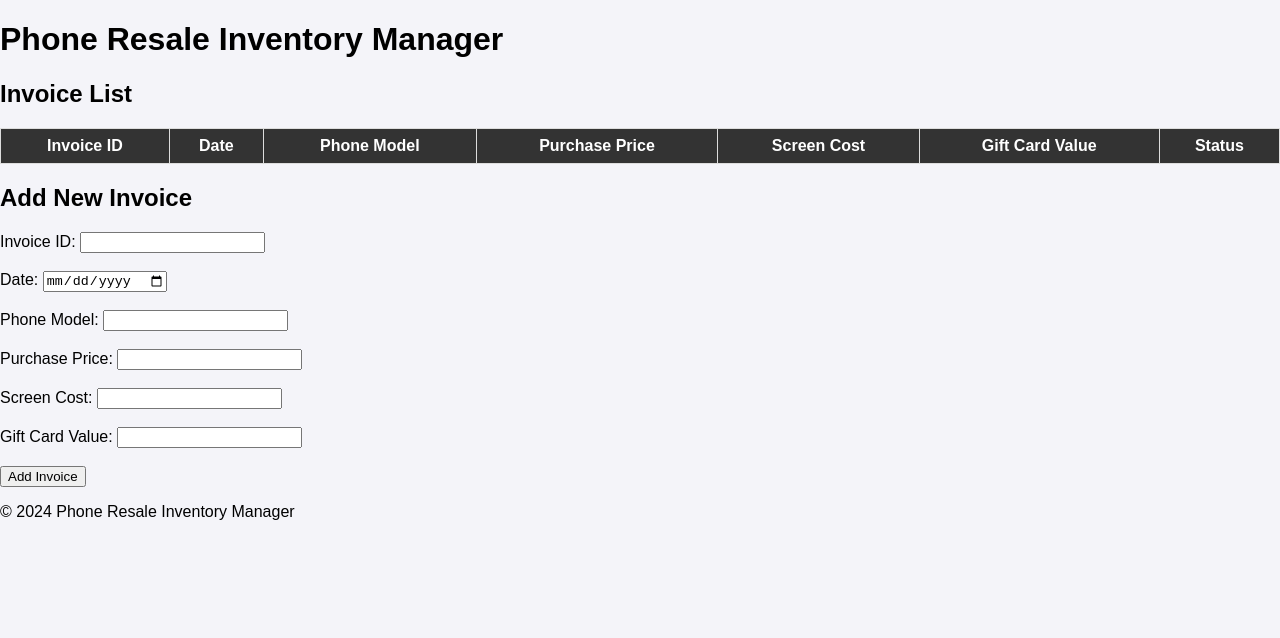
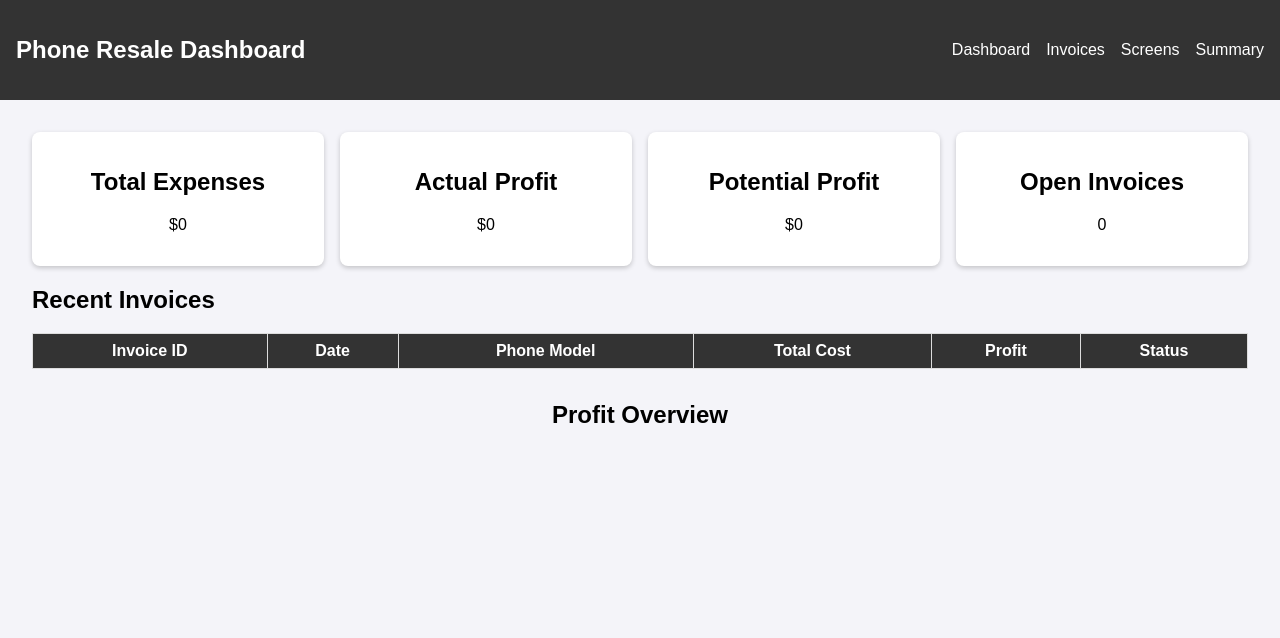
Before and after one commit to DolomiteSec/Onyx-Inventory-Manager, a plain HTML site: page Website/index.html in a window 1280 px wide. Drawn offline with nearby package versions, Linux system fonts and the light colour scheme; no server answers.

Commit message:
Update index.html

```diff
--- a/Website/index.html
+++ b/Website/index.html
@@ -3,71 +3,74 @@
 <head>
     <meta charset="UTF-8">
     <meta name="viewport" content="width=device-width, initial-scale=1.0">
-    <title>Phone Resale Inventory Manager</title>
+    <title>Phone Resale Dashboard</title>
+    <!-- Link to external styles -->
     <link rel="stylesheet" href="style.css">
+    <!-- Include any chart libraries (e.g., Chart.js) -->
+    <script src="https://cdn.jsdelivr.net/npm/chart.js"></script>
 </head>
 <body>
-    <!-- Header Section -->
-    <header>
-        <h1>Phone Resale Inventory Manager</h1>
-    </header>
+    <!-- Navigation -->
+    <nav>
+        <h1>Phone Resale Dashboard</h1>
+        <ul>
+            <li><a href="#">Dashboard</a></li>
+            <li><a href="#">Invoices</a></li>
+            <li><a href="#">Screens</a></li>
+            <li><a href="#">Summary</a></li>
+        </ul>
+    </nav>
 
     <!-- Main Content -->
-    <main>
+    <div class="container">
+        <!-- Metrics Section -->
+        <section id="metrics">
+            <div class="metric-card">
+                <h2>Total Expenses</h2>
+                <p id="total-expenses">$0</p>
+            </div>
+            <div class="metric-card">
+                <h2>Actual Profit</h2>
+                <p id="actual-profit">$0</p>
+            </div>
+            <div class="metric-card">
+                <h2>Potential Profit</h2>
+                <p id="potential-profit">$0</p>
+            </div>
+            <div class="metric-card">
+                <h2>Open Invoices</h2>
+                <p id="open-invoices">0</p>
+            </div>
+        </section>
+
         <!-- Invoice Table -->
-        <section>
-            <h2>Invoice List</h2>
-            <table border="1">
+        <section id="invoice-table">
+            <h2>Recent Invoices</h2>
+            <table>
                 <thead>
                     <tr>
                         <th>Invoice ID</th>
                         <th>Date</th>
                         <th>Phone Model</th>
-                        <th>Purchase Price</th>
-                        <th>Screen Cost</th>
-                        <th>Gift Card Value</th>
+                        <th>Total Cost</th>
+                        <th>Profit</th>
                         <th>Status</th>
                     </tr>
                 </thead>
-                <tbody id="invoice-table-body">
-                    <!-- Invoices will be dynamically populated here -->
+                <tbody id="invoice-body">
+                    <!-- Data rows will be inserted dynamically -->
                 </tbody>
             </table>
         </section>
 
-        <!-- Add New Invoice Form -->
-        <section>
-            <h2>Add New Invoice</h2>
-            <form id="add-invoice-form">
-                <label for="invoice-id">Invoice ID:</label>
-                <input type="text" id="invoice-id" required><br><br>
+        <!-- Chart Section -->
+        <section id="charts">
+            <h2>Profit Overview</h2>
+            <canvas id="profitChart"></canvas>
+        </section>
+    </div>
 
-                <label for="invoice-date">Date:</label>
-                <input type="date" id="invoice-date" required><br><br>
-
-                <label for="phone-model">Phone Model:</label>
-                <input type="text" id="phone-model" required><br><br>
-
-                <label for="purchase-price">Purchase Price:</label>
-                <input type="number" id="purchase-price" required><br><br>
-
-                <label for="screen-cost">Screen Cost:</label>
-                <input type="number" id="screen-cost"><br><br>
-
-                <label for="gift-card-value">Gift Card Value:</label>
-                <input type="number" id="gift-card-value"><br><br>
-
-                <button type="submit">Add Invoice</button>
-            </form>
-        </section>
-    </main>
-
-    <!-- Footer -->
-    <footer>
-        <p>&copy; 2024 Phone Resale Inventory Manager</p>
-    </footer>
-
-    <!-- Link to Script -->
+    <!-- Link to external JavaScript -->
     <script src="script.js"></script>
 </body>
 </html>
```
